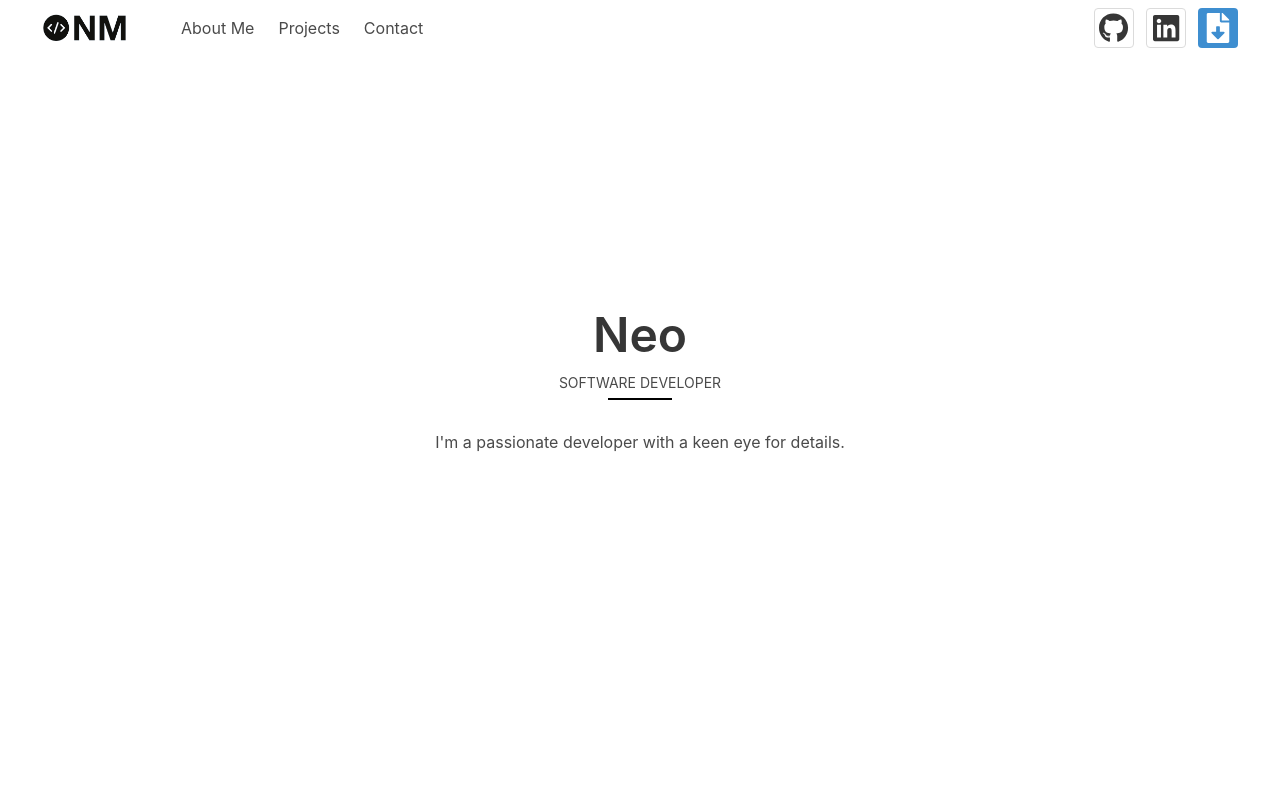
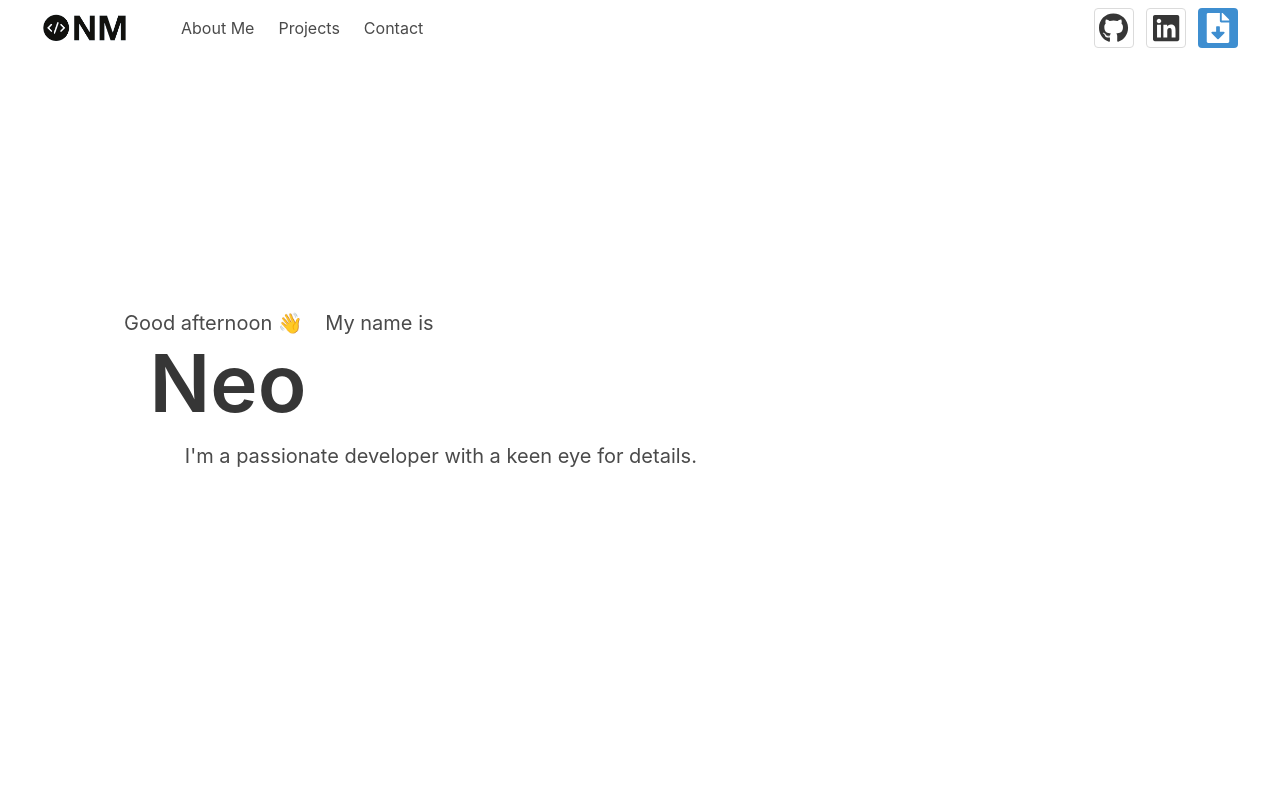
Before and after one commit to NeoElias/NeoElias.github.io, a Vue app: page / in a window 1280 px wide. Shown: the top 800 px of the page. Built offline with nearby package versions, Linux system fonts and the light colour scheme.

Commit message:
Change homepage styling

```diff
--- a/src/components/Home.vue
+++ b/src/components/Home.vue
@@ -1,10 +1,12 @@
 <template>
   <div id="mybio" class="columns">
     <div class="column">
+      <p>Good afternoon &#128075; &nbsp;&nbsp;&nbsp;My name is</p>
       <h1 class="title is-1">{{ msg }}</h1>
-      <h3>Software Developer</h3>
-      <hr class="solid" />
-      <p>I'm a passionate developer with a keen eye for details.</p>
+
+      <p class="dynamic-bio">
+        I'm a passionate developer with a keen eye for details.
+      </p>
     </div>
   </div>
 </template>
@@ -21,10 +23,9 @@ export default {
 <style scoped>
 #mybio {
   padding-top: 30vh;
-  text-align: center;
   display: flex;
-  justify-content: center;
   height: 100vh;
+  padding-left: 7rem;
 }
 @media only screen and (max-width: 600px) {
   #mybio {
@@ -42,17 +43,21 @@ export default {
   }
 }
 h1.title {
-  margin-bottom: 4px;
+  margin-bottom: 0.8rem;
+  margin-left: 1.6rem;
+  font-size: 80px;
 }
 
-h3 {
-  margin-top: 10px;
-  text-transform: uppercase;
-  font-size: 14px;
-}
 hr.solid {
+  margin-top: 0.2rem;
+  margin-left: 2.5rem;
   border-top: 2px solid black;
   width: 4rem;
-  margin: 5px auto 30px;
+}
+p {
+  font-size: 20px;
+}
+.dynamic-bio {
+  margin-left: 3.8rem;
 }
 </style>
```
